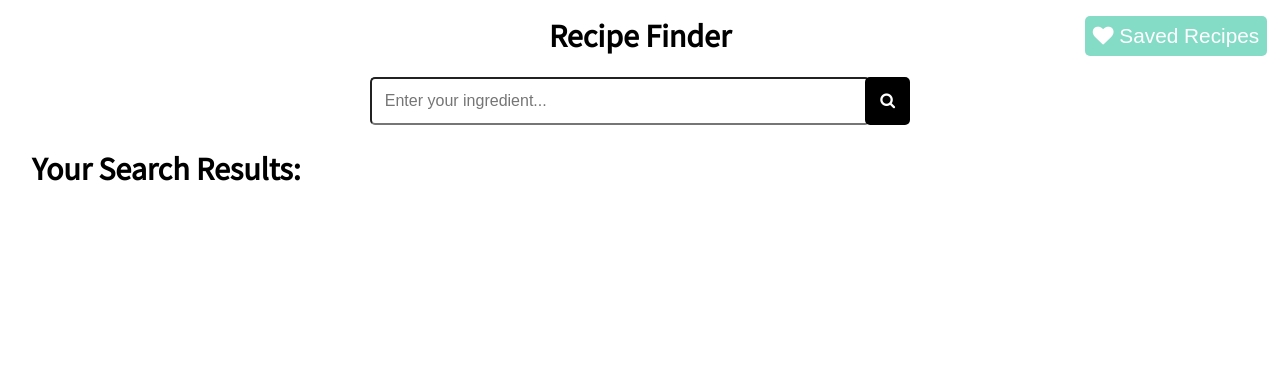
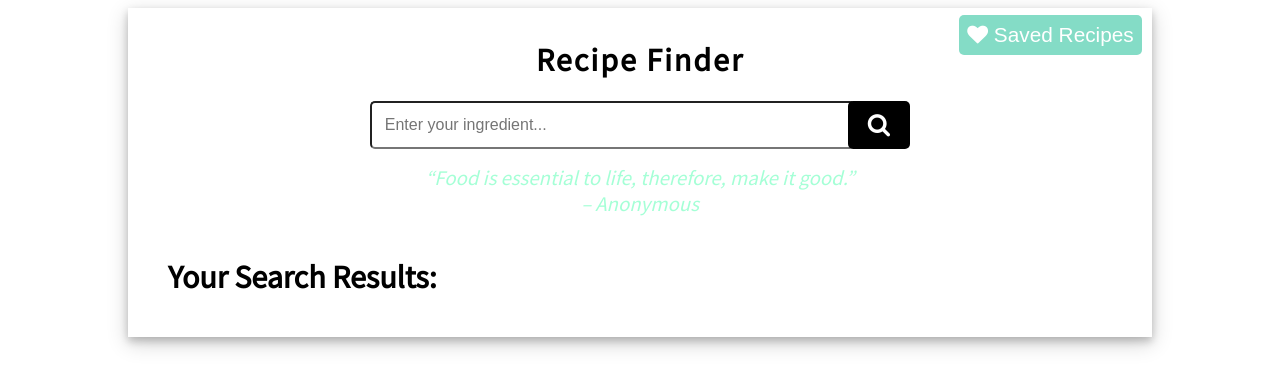
Before and after one commit to ksantos16/portfolio, a plain HTML site: page reciepefinder/index.html in a window 1280 px wide. Drawn offline with Linux system fonts and the light colour scheme; a web font is replaced by a local one.

Commit message:
adding quote and styling

```diff
--- a/reciepefinder/css/base.css
+++ b/reciepefinder/css/base.css
@@ -12,8 +12,16 @@ body {
     font-family: var(--font);
 }
 
+.container {
+    max-width: 992px;
+    position: relative;
+    margin: 0 auto;
+    box-shadow: 0 4px 8px 0 rgba(0, 0, 0, 0.2), 0 6px 20px 0 rgba(0, 0, 0, 0.19);
+    padding: 1rem;
+}
+
 h1 {
-
+    letter-spacing: 2px;
     margin-top: 1rem;
     text-align: center;
 }
@@ -34,6 +42,7 @@ form {
     border-radius: 5px;
     font-size: .8rem;
     width: 70%;
+    min-width: 170px;
 }
 
 .searchBtn {
@@ -44,7 +53,7 @@ form {
     font-size: 1rem;
     cursor: pointer;
     border-radius: 5px;
-    width: 15%;
+    width: 25%;
     margin-left: -2rem;
 }
 
@@ -64,6 +73,11 @@ form {
     text-align: center;
 }
 
+.quote {
+    font-style: italic;
+    color: var(--third-color);
+    font-weight: lighter;
+}
 
 #meal {
     margin: 0;
@@ -207,9 +221,9 @@ h3 {
 
     .searchBtn {
         padding: 0.59rem;
-        font-size: 1rem;
-        width: 9%;
-        margin-left: -5px;
+        font-size: 1.5rem;
+        width: 13%;
+        margin-left: -7px;
     }
 
     #ingredientSearch {
--- a/reciepefinder/index.html
+++ b/reciepefinder/index.html
@@ -33,6 +33,8 @@
             </form>
         </div>
 
+        <h3 class="quote">“Food is essential to life, therefore, make it good.” <br> – Anonymous</h3>
+
         <h2 class="title">Your Search Results:</h2>
 
         <div class="meal-result">
```
